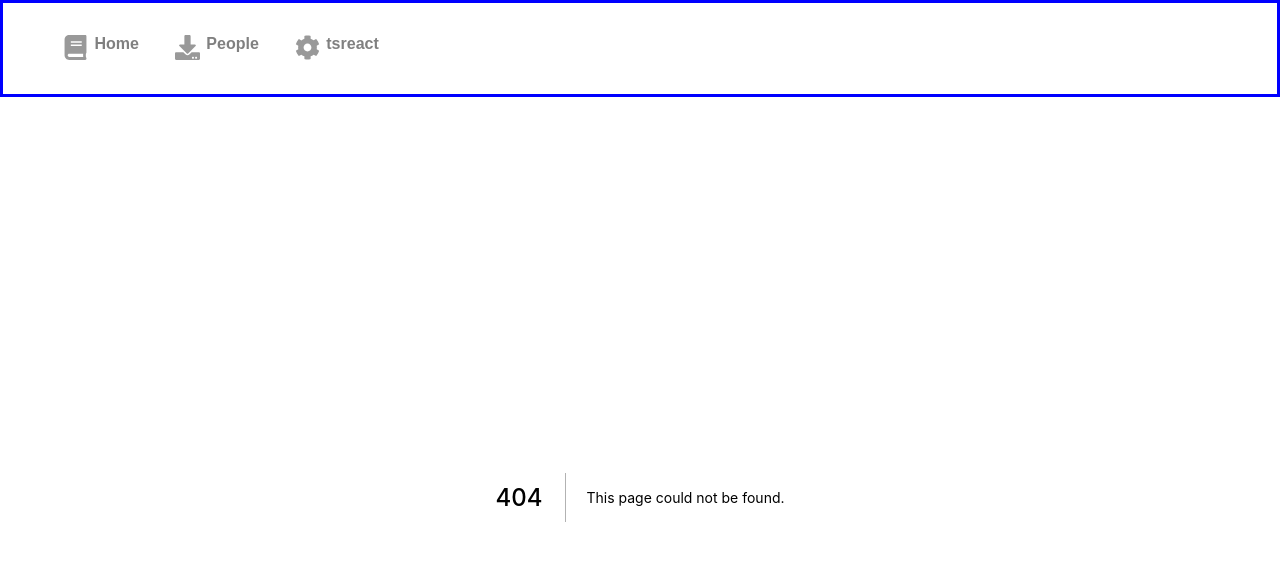
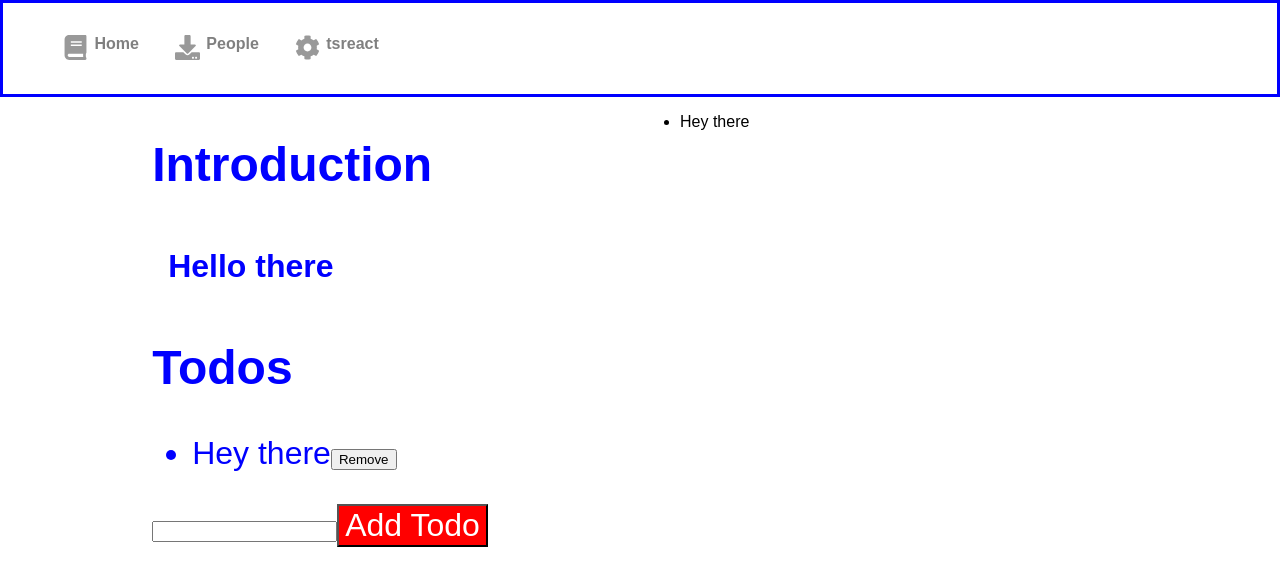
Before and after one commit to csdear/nextGarbage, a Next.js app: page /tsreactGlobalState in a window 1280 px wide. Before the commit this address had no page. Shown: the top 586 px of the page. Built offline with nearby package versions, Linux system fonts and the light colour scheme.

Commit message:
Using simple react-use Global State for simple, efficienct, less code state management. More succinct than useContext, though less robust than redux toolkit or mobX

```diff
--- a/package.json
+++ b/package.json
@@ -28,6 +28,7 @@
     "react": "^18.1.0",
     "react-dom": "^18.1.0",
     "react-scripts": "^5.0.1",
+    "react-use": "^17.4.0",
     "sass": "^1.51.0",
     "styled-components": "^5.3.5"
   },
--- /dev/null
+++ b/pages/tsreactGlobalState.tsx
@@ -0,0 +1,128 @@
+    import React, { FC, useCallback, useRef } from "react";
+    import { useTodos } from "../src/hooks/useTodos26";
+    // import "./App.css";
+
+    const Heading = ({ title }: { title: string }) => <h2>{title}</h2>;
+
+
+    // Had to correct children here to inherit from  type react reactNode.
+    const Box: FC<{ children: React.ReactNode}> = ({ children }) => (
+    <div
+        style={{
+        padding: "1rem",
+        fontWeight: "bold",
+        }}
+    >
+        {children}
+    </div>
+    );
+
+    const Button: React.FunctionComponent<
+    React.DetailedHTMLProps<
+        React.ButtonHTMLAttributes<HTMLButtonElement>,
+        HTMLButtonElement
+    > & {
+        title?: string;
+    }
+    > = ({ title, children, style, ...rest }) => (
+    <button
+        {...rest}
+        style={{
+        ...style,
+        backgroundColor: "red",
+        color: "white",
+        fontSize: "xx-large",
+        }}
+    >
+        {title ?? children}
+    </button>
+    );
+
+    function UL<T>({
+    items,
+    render,
+    itemClick,
+    }: React.DetailedHTMLProps<
+    React.HTMLAttributes<HTMLUListElement>,
+    HTMLUListElement
+    > & {
+    items: T[];
+    render: (item: T) => React.ReactNode;
+    itemClick: (item: T) => void;
+    }) {
+    return (
+        <ul>
+        {items.map((item, index) => (
+            <li onClick={() => itemClick(item)} key={index}>
+            {render(item)}
+            </li>
+        ))}
+        </ul>
+    );
+    }
+
+    const initialTodos = [{ id: 0, text: "Hey there", done: false }];
+
+    function App() {
+    /** 26.6 prior we set our initial todos directly here. this time we
+     * hoist initialTodos higher than App, and feed it to useTodos.
+     */
+    const { todos, addTodo, removeTodo } = useTodos(initialTodos);
+
+    const newTodoRef = useRef<HTMLInputElement>(null);
+
+    const onAddTodo = useCallback(() => {
+        if (newTodoRef.current) {
+        addTodo(newTodoRef.current.value);
+        newTodoRef.current.value = "";
+        }
+    }, [addTodo]);
+
+    return (
+        <div style={{ color: 'blue', fontSize: 'xx-large', margin: 'auto', maxWidth: '800px'}}>
+        <Heading title="Introduction" />
+        <Box>Hello there</Box>
+
+        <Heading title="Todos" />
+        <UL
+            items={todos}
+            itemClick={(item) => alert(item.id)}
+            render={(todo) => (
+            <>
+                {todo.text}
+                <button onClick={() => removeTodo(todo.id)}>Remove</button>
+            </>
+            )}
+        />
+        <div>
+            <input type="text" ref={newTodoRef} />
+            <Button onClick={onAddTodo}>Add Todo</Button>
+        </div>
+        </div>
+    );
+    }
+
+    const JustTheTodos = () => {
+    const { todos } = useTodos(initialTodos);
+    return (
+        <UL
+        items={todos}
+        itemClick={() => {}}
+        render={(todo) => <>{todo.text}</>}
+        />
+    );
+    };
+
+    const AppWrapper = () => (
+    <div
+        style={{
+        display: "grid",
+        gridTemplateColumns: "50% 50%",
+        }}
+    >
+        <App />
+        <JustTheTodos />
+    </div>
+    );
+
+    export default AppWrapper;
--- /dev/null
+++ b/src/hooks/useTodos26.ts
@@ -0,0 +1,65 @@
+    import { useCallback, useEffect } from "react";
+    // 26.1: Import global state from react-use
+    import { createGlobalState } from "react-use";
+
+    // We removed actionTypes  as no longer needed.
+
+    interface Todo {
+    id: number;
+    done: boolean;
+    text: string;
+    }
+
+    //  26.2: use global value then give it your global state.
+    // our  case Tod0[]j. see also docs createGlobalState.md
+    // We set our type to a list of todos -- Todo[] -- that we are getting
+    // from our  interface Todo above.
+    const useGlobalTodos = createGlobalState<Todo[]>([]);
+
+    export function useTodos(initialTodos: Todo[]): {
+    todos: Todo[];
+    addTodo: (text: string) => void;
+    removeTodo: (id: number) => void;
+    } {
+    /** 26.3 : See prior implementations around this line -- we no longer need the useReducer nor dispatches.
+     *  It has been removed here. Here, we instead create a instance of our global state
+     *  hook... todos holds the data, and setTodos will update the todo data.
+     */
+        const [todos, setTodos] = useGlobalTodos();
+
+        /** To handle initialTodos to set it up we use useEffect */
+    useEffect(() => {
+        setTodos(initialTodos);
+    }, [initialTodos, setTodos]);
+
+   /**26.4
+    * Update this  addTodo function. It takes param of  'text'.
+            it now invokes setTodos, passing in the  existing todos (...todos)
+            then setting the new todo, for the id, text (from param) and done.
+            Tailend it keeps track  of  data 'todos', and references that state
+            updater, setTodos.
+    */
+    const addTodo = useCallback(
+        (text: string) => {
+        setTodos([
+            ...todos,
+            {
+            id: todos.length,
+            text: text,
+            done: false,
+            },
+        ]);
+        },
+        [todos, setTodos]
+    );
+
+    /** 26.5 Update the removeTodos in the same manner. REmove dispatch from prior iterations.   */
+    const removeTodo = useCallback(
+        (removeId: number) => {
+        setTodos(todos.filter(({ id }) => id !== removeId));
+        },
+        [todos, setTodos]
+    );
+
+    return { todos, addTodo, removeTodo };
+    }
```
Also changed, not shown: 2 other files (tests, documents, lock files or other folders).
